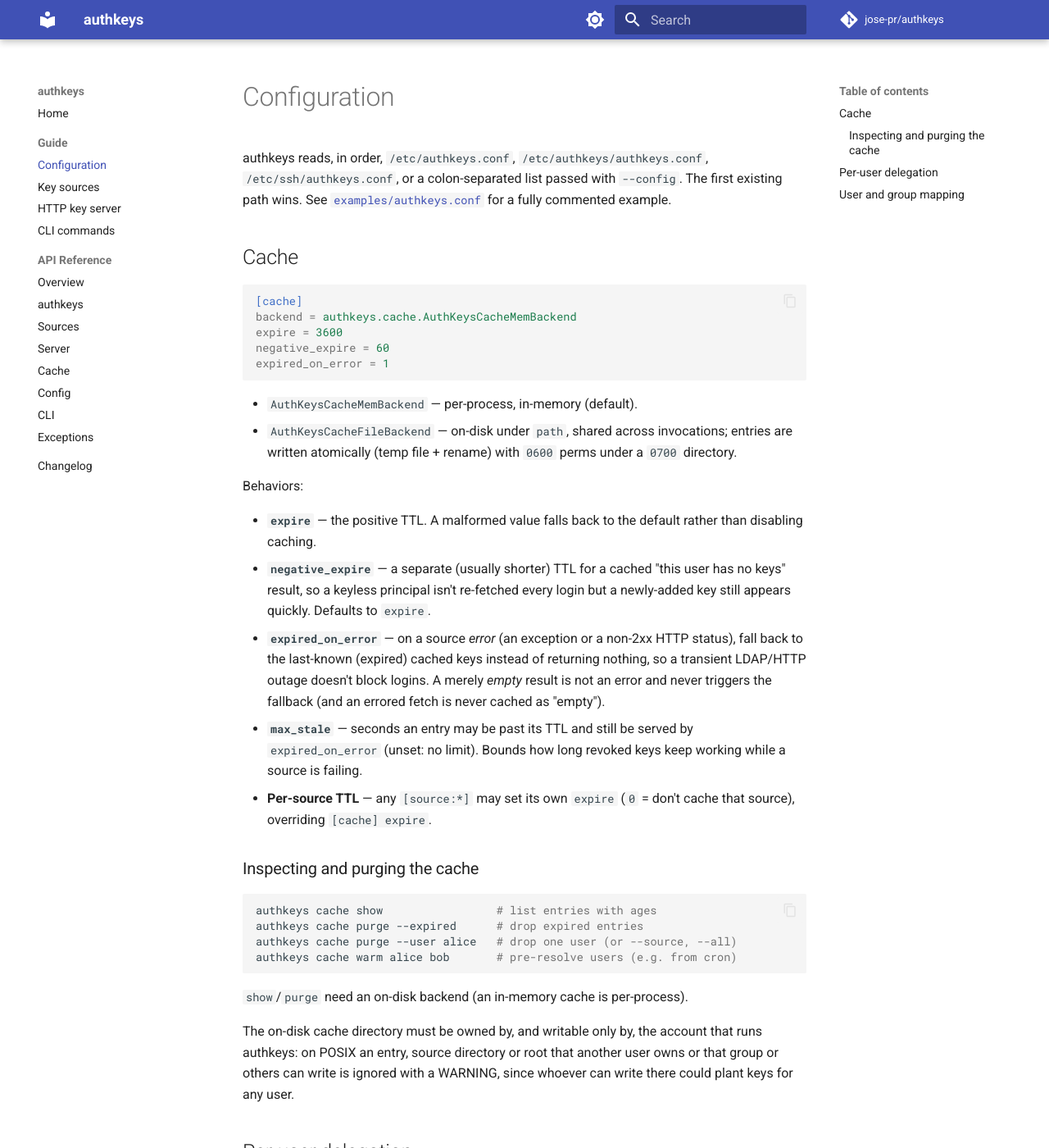
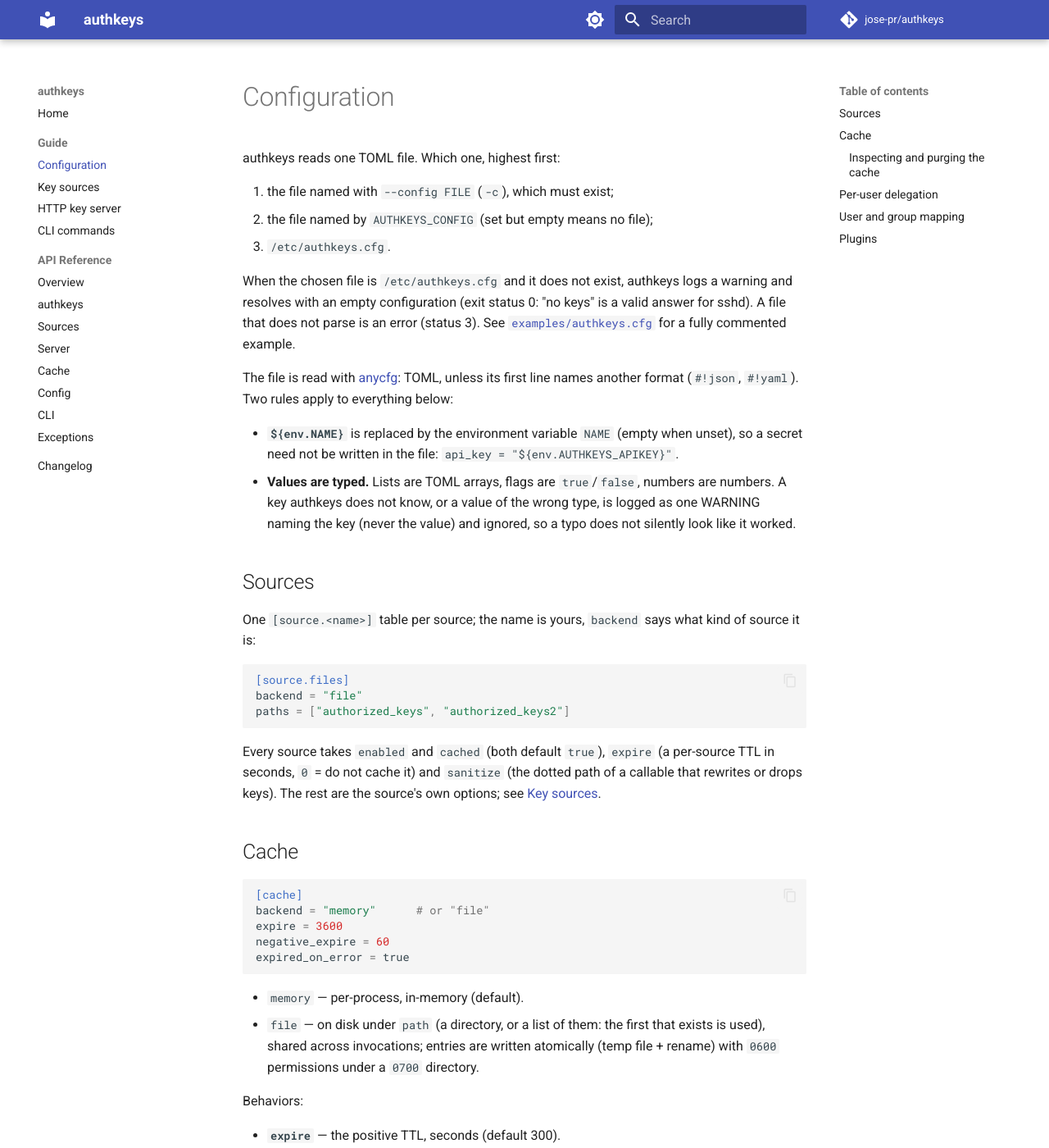
Before and after one commit to jose-pr/authkeys, an MkDocs documentation site: the page built from docs/guide/configuration.md, in a window 1280 px wide and 1400 px high. Shown: the whole window at 82% size. Built offline with MkDocs 1.6.1 and Material for MkDocs 9.7.7, drawn with Linux system fonts in a browser that asks for light colours; comment, search, counter and statistics services are not loaded; some of the changed text lies outside the part shown.

Commit message:
docs: the 0.5 configuration file, command line and migration
README, guides and examples move to /etc/authkeys.cfg in TOML, backend
names, --config before the command and the serve options; the changelog
lists every break with a configuration and API migration table.

````diff
--- a/docs/guide/configuration.md
+++ b/docs/guide/configuration.md
@@ -1,51 +1,83 @@
 # Configuration
 
-authkeys reads, in order, `/etc/authkeys.conf`, `/etc/authkeys/authkeys.conf`,
-`/etc/ssh/authkeys.conf`, or a colon-separated list passed with `--config`. The
-first existing path wins. See
-[`examples/authkeys.conf`](https://github.com/jose-pr/authkeys/blob/main/examples/authkeys.conf)
+authkeys reads one TOML file. Which one, highest first:
+
+1. the file named with `--config FILE` (`-c`), which must exist;
+2. the file named by `AUTHKEYS_CONFIG` (set but empty means no file);
+3. `/etc/authkeys.cfg`.
+
+When the chosen file is `/etc/authkeys.cfg` and it does not exist, authkeys logs
+a warning and resolves with an empty configuration (exit status 0: "no keys" is
+a valid answer for sshd). A file that does not parse is an error (status 3). See
+[`examples/authkeys.cfg`](https://github.com/jose-pr/authkeys/blob/main/examples/authkeys.cfg)
 for a fully commented example.
+
+The file is read with [anycfg](https://github.com/jose-pr/anycfg): TOML, unless
+its first line names another format (`#!json`, `#!yaml`). Two rules apply to
+everything below:
+
+- **`${env.NAME}`** is replaced by the environment variable `NAME` (empty when
+  unset), so a secret need not be written in the file:
+  `api_key = "${env.AUTHKEYS_APIKEY}"`.
+- **Values are typed.** Lists are TOML arrays, flags are `true`/`false`, numbers
+  are numbers. A key authkeys does not know, or a value of the wrong type, is
+  logged as one WARNING naming the key (never the value) and ignored, so a typo
+  does not silently look like it worked.
+
+## Sources
+
+One `[source.<name>]` table per source; the name is yours, `backend` says what
+kind of source it is:
+
+```toml
+[source.files]
+backend = "file"
+paths = ["authorized_keys", "authorized_keys2"]
+```
+
+Every source takes `enabled` and `cached` (both default `true`), `expire` (a
+per-source TTL in seconds, `0` = do not cache it) and `sanitize` (the dotted path
+of a callable that rewrites or drops keys). The rest are the source's own
+options; see [Key sources](sources.md).
 
 ## Cache
 
-```ini
+```toml
 [cache]
-backend = authkeys.cache.AuthKeysCacheMemBackend
+backend = "memory"      # or "file"
 expire = 3600
 negative_expire = 60
-expired_on_error = 1
+expired_on_error = true
 ```
 
-- `AuthKeysCacheMemBackend` — per-process, in-memory (default).
-- `AuthKeysCacheFileBackend` — on-disk under `path`, shared across invocations;
-  entries are written atomically (temp file + rename) with `0600` perms under a
-  `0700` directory.
+- `memory` — per-process, in-memory (default).
+- `file` — on disk under `path` (a directory, or a list of them: the first that
+  exists is used), shared across invocations; entries are written atomically
+  (temp file + rename) with `0600` permissions under a `0700` directory.
 
 Behaviors:
 
-- **`expire`** — the positive TTL. A malformed value falls back to the default
-  rather than disabling caching.
+- **`expire`** — the positive TTL, seconds (default 300).
 - **`negative_expire`** — a separate (usually shorter) TTL for a cached "this user
   has no keys" result, so a keyless principal isn't re-fetched every login but a
   newly-added key still appears quickly. Defaults to `expire`.
-- **`expired_on_error`** — on a source *error* (an exception or a non-2xx HTTP
-  status), fall back to the last-known (expired) cached keys instead of returning
-  nothing, so a transient LDAP/HTTP outage doesn't block logins. A merely *empty*
-  result is not an error and never triggers the fallback (and an errored fetch is
-  never cached as "empty").
+- **`expired_on_error`** — on a source *error* (an exception, a non-2xx HTTP
+  status, a refused LDAP search), fall back to the last-known (expired) cached
+  keys instead of returning nothing, so a transient outage doesn't block logins.
+  A merely *empty* result is not an error and never triggers the fallback (and an
+  errored fetch is never cached as "empty").
 - **`max_stale`** — seconds an entry may be past its TTL and still be served by
   `expired_on_error` (unset: no limit). Bounds how long revoked keys keep working
   while a source is failing.
-- **Per-source TTL** — any `[source:*]` may set its own `expire` (`0` = don't
-  cache that source), overriding `[cache] expire`.
 
 ### Inspecting and purging the cache
 
 ```bash
-authkeys cache show                 # list entries with ages
-authkeys cache purge --expired      # drop expired entries
-authkeys cache purge --user alice   # drop one user (or --source, --all)
-authkeys cache warm alice bob       # pre-resolve users (e.g. from cron)
+authkeys cache show                       # list entries with ages
+authkeys cache purge --expired            # drop expired entries
+authkeys cache purge --user alice         # drop one user (or --source, --all)
+authkeys cache purge --all --dry-run      # list what would go, remove nothing
+authkeys cache warm alice bob             # pre-resolve users (e.g. from cron)
 ```
 
 `show`/`purge` need an on-disk backend (an in-memory cache is per-process).
@@ -57,22 +89,21 @@ whoever can write there could plant keys for any user.
 
 ## Per-user delegation
 
-A per-user `~/.ssh/authkeys.conf` may grant other principals' keys. Both
-`authkeys resolve` and `authkeys serve` honor it:
+A user's `~/.ssh/authkeys.cfg` may grant other principals' keys to that user's
+account. Both `authkeys resolve` and `authkeys serve` honor it:
 
-```ini
+```toml
 [authorized]
-users =
-    alice
-    bob
-groups =
-    admins
+users = ["alice", "bob"]
+groups = ["admins"]
 ```
 
+Without `users`, the user's own keys are included, plus the members of `groups`.
 The file is written by the user it delegates for, so authkeys treats it as
 untrusted:
 
-- `${env:NAME}` is **not** expanded in it (only in the system configuration);
+- it is TOML only: no `#!` format line, no includes, and `${env.NAME}` is **not**
+  expanded (only in the system configuration);
 - like `~/.ssh/authorized_keys` it is read only when it is a regular file (not a
   symbolic link) of at most 1 MiB, and it and every directory up to the home are
   owned by the user or root and not writable by group or others (sshd's
@@ -83,12 +114,25 @@ untrusted:
 ## User and group mapping
 
 `[globals]` can point `usermap` and `groupmembers` at custom callables (loaded by
-fully-qualified name) to translate a username into a source-specific id or to
-resolve group membership from somewhere other than the local system group
-database.
+dotted path) to translate a username into a source-specific id or to resolve
+group membership from somewhere other than the local system group database.
 
-```ini
+```toml
 [globals]
-usermap = mypkg.usermaps.some_map
-groupmembers = mypkg.groupmembers.some_resolver
+usermap = "mypkg.usermaps.some_map"
+groupmembers = "mypkg.groupmembers.some_resolver"
 ```
+
+## Plugins
+
+A distribution can add a source or a cache backend under a name of its own
+through the `authkeys.sources` or `authkeys.caches` entry-point group:
+
+```toml
+# the plugin's pyproject.toml
+[project.entry-points."authkeys.sources"]
+vault = "mypkg.vault:VaultSource"   # a subclass of authkeys.KeySource
+```
+
+`backend = "vault"` then selects it. A plugin cannot take a built-in name, and
+one that fails to load is skipped with a WARNING.
````
Also changed, not shown: CHANGELOG.md (+72 -0 lines), README.md (+42 -43 lines), docs/guide/cli.md (+52 -50 lines), docs/guide/server.md (+16 -10 lines), docs/guide/sources.md (+38 -36 lines), docs/index.md (+2 -2 lines), 3 other files.
